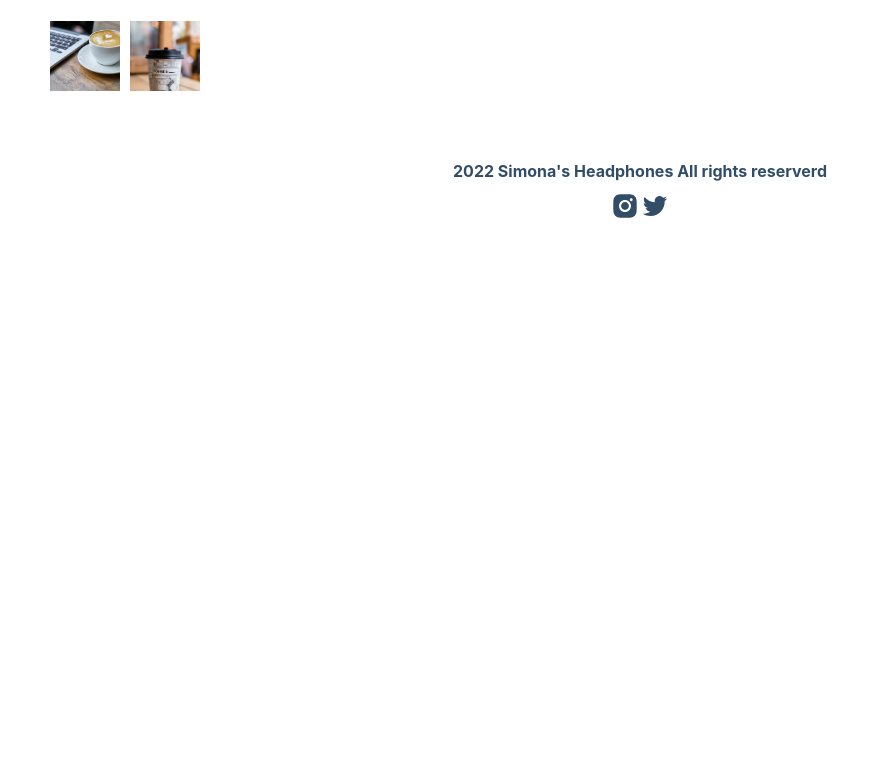
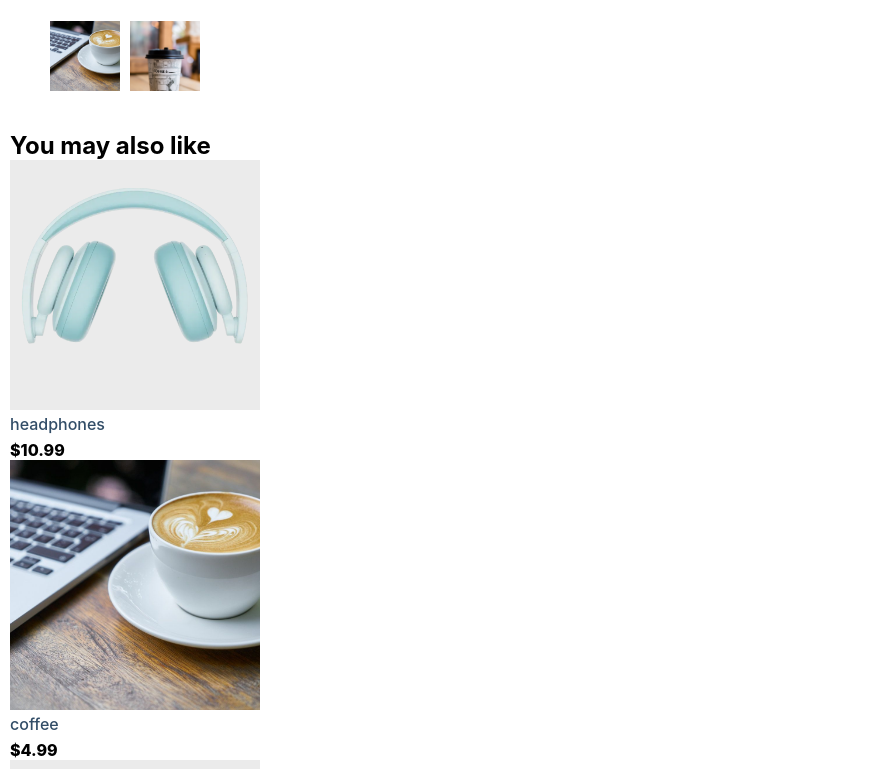
Before and after one commit to godriceeichie/React-Ecommerce-Website, a React (Create React App) app: page /product/coffee in a window 1280 px wide. Shown: the part 460-1229 px from the top of the page, without its empty margins (0-880 px from the left). Before the commit the page ends 800 px from the top, so only its background shows below. Built offline with nearby package versions, Linux system fonts and the light colour scheme.

Commit message:
Finished writing the jsx code for the marquee container

```diff
--- a/src/components/ProductPage.js
+++ b/src/components/ProductPage.js
@@ -24,10 +24,11 @@ const ProductPage = () => {
     }, [selectedImage])
 
     return (
-        <div>
+        <>
             {
                 productState.map(({id, title, image, details, price, secondImage}) => {
                     return(
+                        <div>
                             <div className='product-detail-container' key={id}>
                                 <div>
                                     <div className='image-container'>
@@ -60,11 +61,32 @@ const ProductPage = () => {
                                     </div>
                                 </div>
                             </div>
+                            <div className='maylike-products-wrapper'>
+                                <h2>You may also like</h2>
+                                <div className='marquee'>
+                                    <div className='maylike-products-container track'>
+                                        {
+                                            products.map(({image, title, price, id}) => {
+                                                return (
+                                                    <div key={id}>
+                                                        <div className='product-card'>
+                                                            <img src={image} alt="" className='product-image'/>
+                                                            <p className='product-name'>{title}</p>
+                                                            <p className='product-price'>{`$${price}`}</p>
+                                                        </div>
+                                                    </div>
+                                                )
+                                            })
+                                        }
+                                    </div>
+                                </div>
+                            </div>
+                        </div>
                     )
                 })
             }
 
-        </div>
+        </>
     );
 }
 
```
Lines whose indentation alone changed are shown as unchanged.
